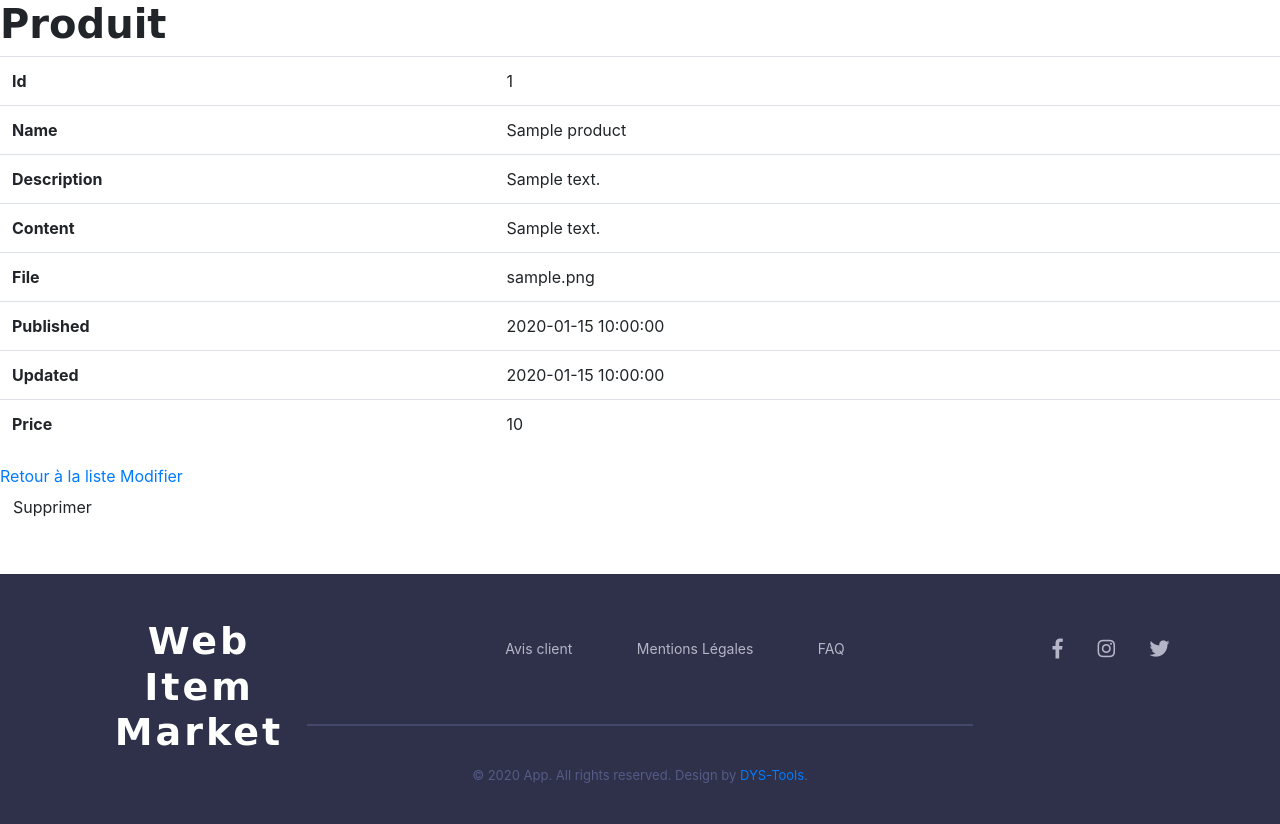
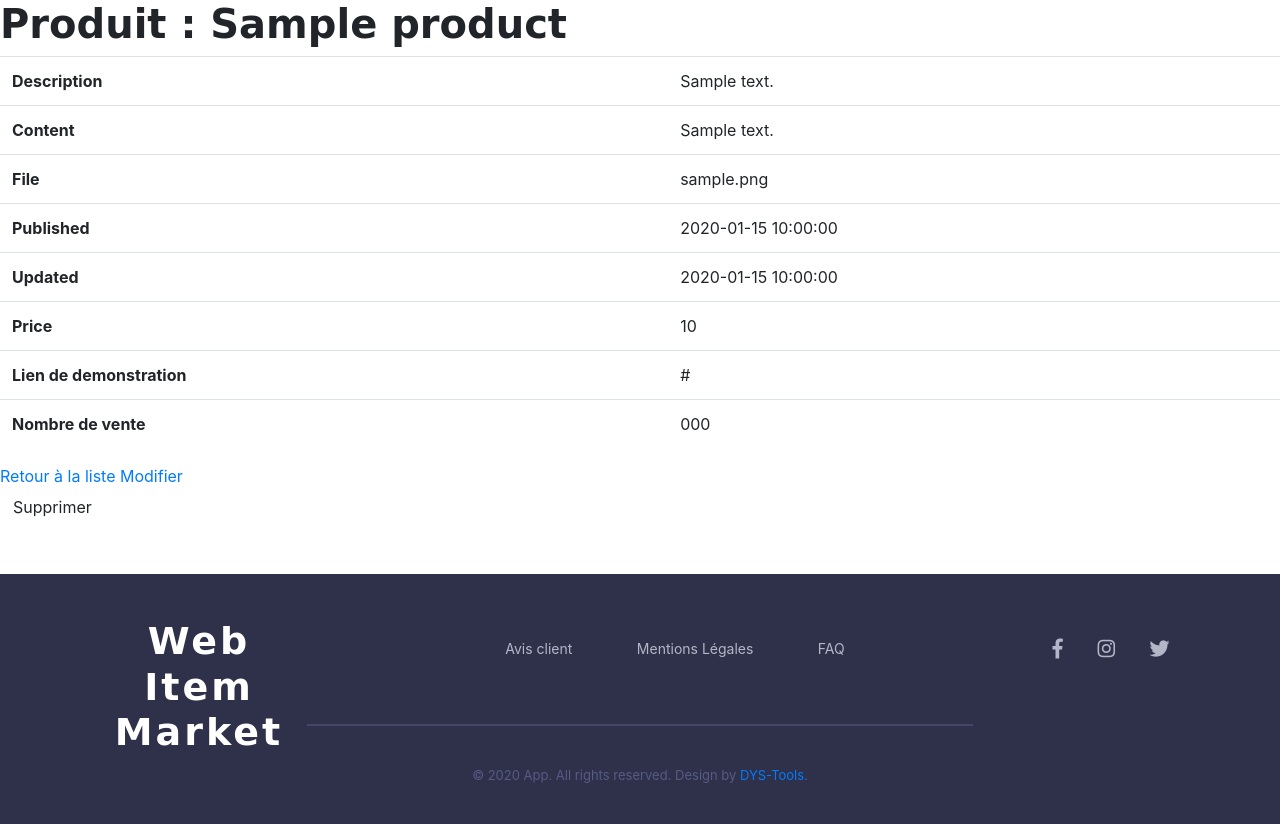
Before and after one commit to DYS-Tools/Sygma-Marketplace-Template, a Symfony app: template templates/product/show.html.twig in a window 1280 px wide. Shown: the part 56-880 px from the top of the page. Run offline with Twig, Linux system fonts and the light colour scheme; the template is opened without the code that fills it: most values are stand-ins (such as "Sample title", 1, 10 or a date in 2020); some libraries are stand-ins or nearby versions.

Commit message:
[Templates] add info product

```diff
--- a/templates/product/index.html.twig
+++ b/templates/product/index.html.twig
@@ -37,6 +37,12 @@
             <div class="card-body">
                 <h5 class="card-title">{{ product.price }} €</h5>
                 <p class="card-text">{{ product.description }}</p>
+                <p class="card-text">Vente : {{ product.numberSale }}</p>
+                {%   if product.demoLink != NULL %}
+                    <a href="{{ product.demoLink }}" class="btn btn-info">Demo</a>
+                {% else %}
+                    <p> Pas de démonstration.</p>
+                {%  endif  %}
                 <a href="{{ path('product_show', {'id': product.id}) }}" class="btn btn-primary">voir plus</a>
             </div>
         </div>
--- a/templates/product/show.html.twig
+++ b/templates/product/show.html.twig
@@ -1,20 +1,12 @@
 {% extends 'base.html.twig' %}
 
-{% block title %}Produit{% endblock %}
+{% block title %}Produit Single{% endblock %}
 
 {% block body %}
-    <h1>Produit</h1>
+    <h1>Produit : {{ product.name }}</h1>
 
     <table class="table">
         <tbody>
-            <tr>
-                <th>Id</th>
-                <td>{{ product.id }}</td>
-            </tr>
-            <tr>
-                <th>Name</th>
-                <td>{{ product.name }}</td>
-            </tr>
             <tr>
                 <th>Description</th>
                 <td>{{ product.description }}</td>
@@ -39,6 +31,16 @@
                 <th>Price</th>
                 <td>{{ product.price }}</td>
             </tr>
+
+            <tr>
+                <th>Lien de demonstration</th>
+                <td>{{ product.demoLink }}</td>
+            </tr>
+
+            <tr>
+                <th>Nombre de vente</th>
+                <td>{{ product.numberSale}}</td>
+            </tr>
         </tbody>
     </table>
 
```
